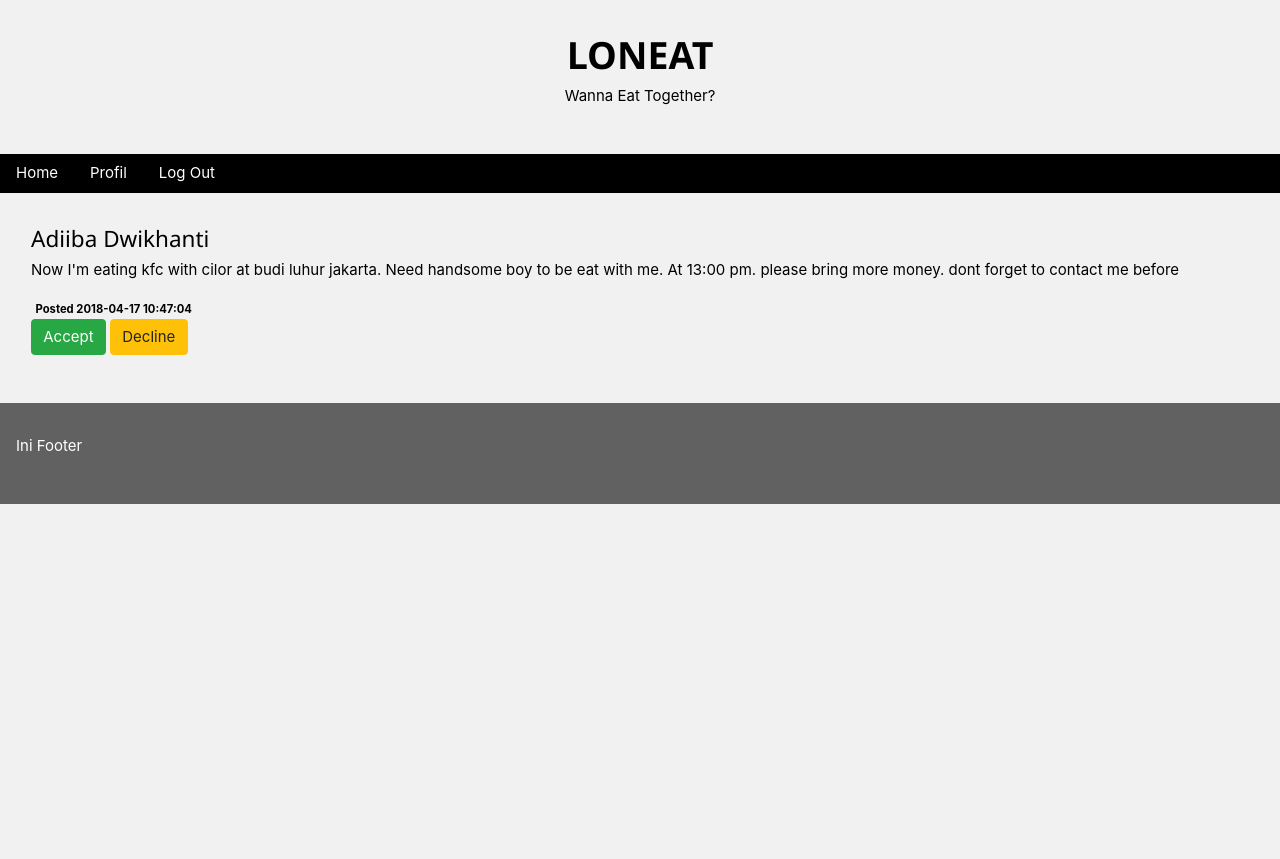
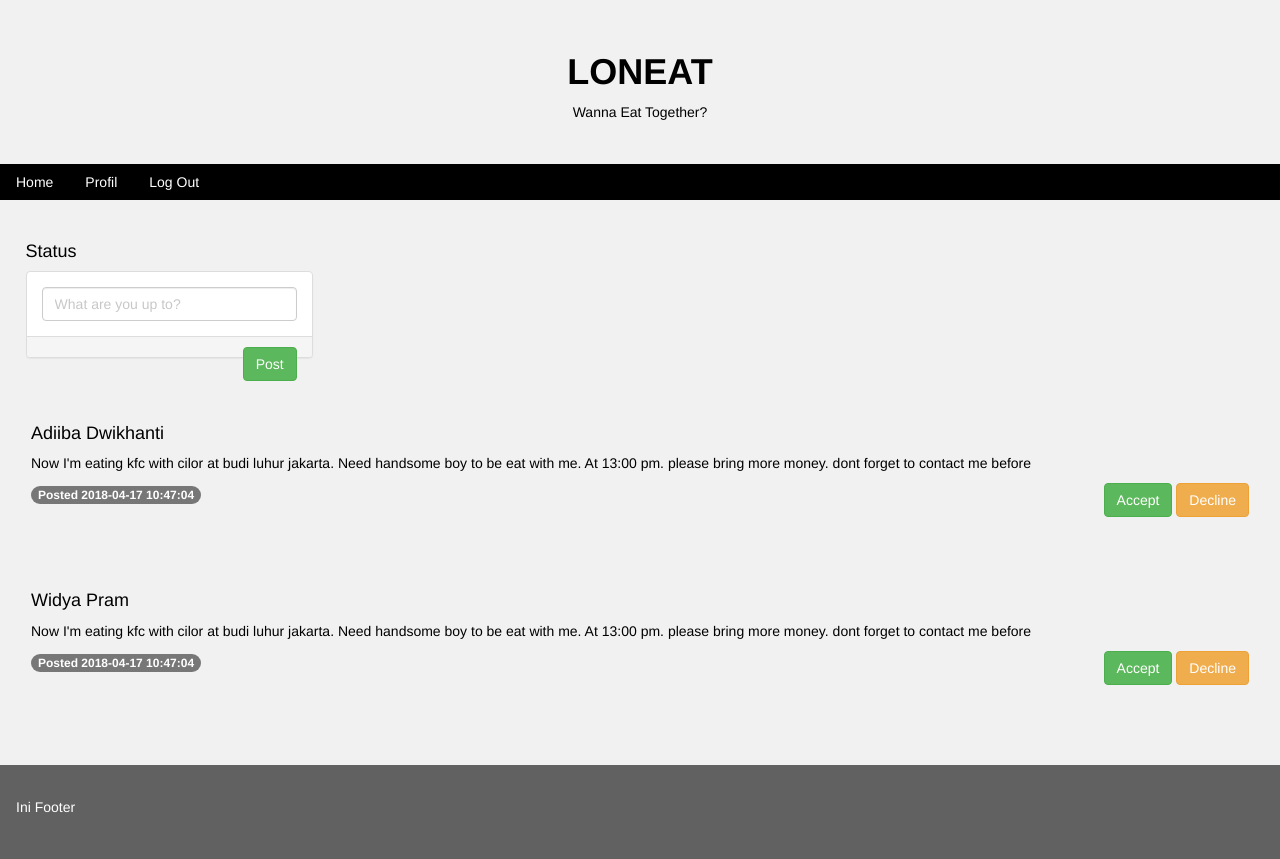
Before and after one commit to meyditacahyani/uts3, a CodeIgniter app: page /uts3/Welcome/after in a window 1280 px wide. Before the commit the page ends 504 px from the top, so only its background shows below. Run offline with CodeIgniter, Linux system fonts and the light colour scheme; some libraries are stand-ins or nearby versions.

Commit message:
make create status in afterlogin view

```diff
--- a/application/controllers/Welcome.php
+++ b/application/controllers/Welcome.php
@@ -46,4 +46,8 @@ class Welcome extends CI_Controller {
 	{
 		$this->load->view('tampilprofil');
 	}
+	public function tampilnotif()
+	{
+		$this->load->view('tampilnotif');
+	}
 }
--- a/application/views/afterlogin.php
+++ b/application/views/afterlogin.php
@@ -63,9 +63,49 @@ and is wrapped around the whole page content, except for the footer in this exam
     <a href="<?php blink('Welcome')?>" class="w3-bar-item w3-button w3-mobile">Log Out</a>
 </div>
 
-<div class="w3-container w3-padding-32">
+	<link href="http://maxcdn.bootstrapcdn.com/font-awesome/4.1.0/css/font-awesome.min.css" rel="stylesheet">
+
+<div class="w3-container w3-padding-32" style="padding-left: 2%;">
+            <form class="form-horizontal" role="form">
+                <h4>Status</h4>
+	<div class="row">
+
+		          <div class="col-md-3">
+
+      <div class="panel panel-default">
+              <div class="panel-body">
+                <input type="email" class="form-control" placeholder="What are you up to?">
+              </div>
+                <div class="panel-footer">
+
+
+                  <div class="pull-right">
+                    <button type="button" class="btn btn-success">Post</button>
+                  </div>
+                </div>
+            </div>
+          </div>
+
+	</div>
+</div>
+</div>
+
+<div class="w3-container" style="padding-bottom:5%;">
 <div class="col-md-12">
     <h4>Adiiba Dwikhanti</h4>
+    <p>Now I'm eating kfc with cilor at budi luhur jakarta. Need handsome boy to be eat with me. At 13:00 pm. please bring more money. dont forget to contact me before</p>
+    <div>
+<span class="badge">Posted 2018-04-17 10:47:04</span><div class="pull-right">
+<button class="btn btn-success btn-md"> Accept </button>
+<button class="btn btn-warning btn-md"> Decline </button>
+</div>
+     </div>
+	 </div>
+	 </div>
+
+<div class="w3-container" style="padding-bottom:5%;">
+<div class="col-md-12">
+    <h4>Widya Pram</h4>
     <p>Now I'm eating kfc with cilor at budi luhur jakarta. Need handsome boy to be eat with me. At 13:00 pm. please bring more money. dont forget to contact me before</p>
     <div>
 <span class="badge">Posted 2018-04-17 10:47:04</span><div class="pull-right">
```
